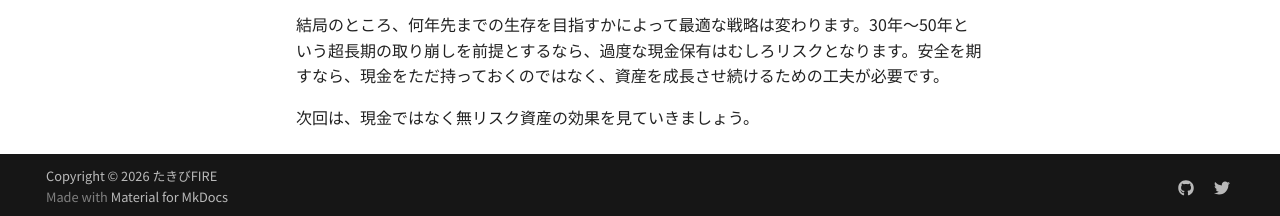
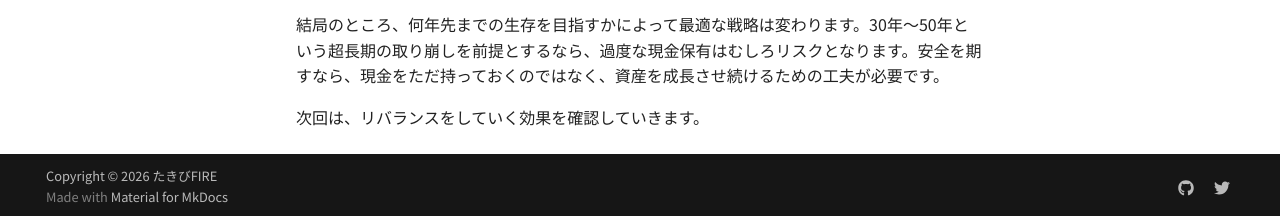
Before and after one commit to TakibiFire/JapaneseTrinityStudy, an MkDocs documentation site: the page built from docs/cache_ratio.md, in a window 1280 px wide and 900 px high, scrolled down 5196 px. Shown: the part 681-897 px from the top of the window. Built offline with MkDocs 1.6.1 and Material for MkDocs 9.7.7, drawn with Linux system fonts in a browser that asks for light colours; some of the changed text lies outside the part shown.

Commit message:
Minor wording update for cache_ratio

```diff
--- a/docs/cache_ratio.md
+++ b/docs/cache_ratio.md
@@ -1,4 +1,4 @@
-# 資産防衛のアイデア: 現金を持つ効果
+# 資産防衛のアイデア？ 現金を持つ効果
 
 4%ルールの基本は「資産を成長させながら取り崩す」ことですが、暴落への備えとして現金を併用する戦略も一般的です。本記事では、現金の保有比率と取り崩し順序が生存確率に与える影響を検証します。
 
@@ -100,4 +100,4 @@
 
 結局のところ、何年先までの生存を目指すかによって最適な戦略は変わります。30年〜50年という超長期の取り崩しを前提とするなら、過度な現金保有はむしろリスクとなります。安全を期すなら、現金をただ持っておくのではなく、資産を成長させ続けるための工夫が必要です。
 
-次回は、現金ではなく無リスク資産の効果を見ていきましょう。
+次回は、リバランスをしていく効果を確認していきます。
```
